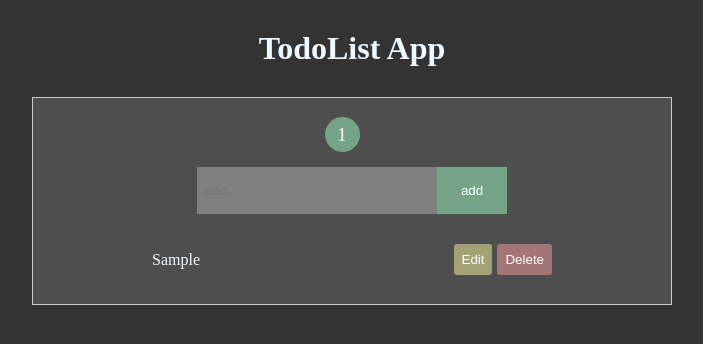
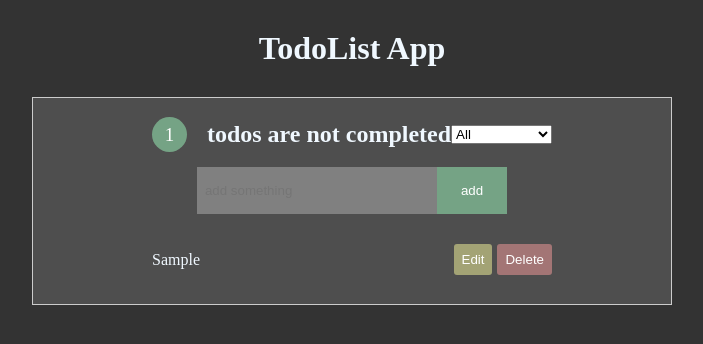
Before and after one commit to salarGholami/TodoList, a React (Create React App) app: page / in a window 1280 px wide. Both pictures are taken after typing "Sample" into the empty fields and a click on the button "add". Shown: the top 344 px of the page, without its empty margins (288-991 px from the left). Built offline with nearby package versions, Linux system fonts and the light colour scheme.

Commit message:
add select option to program

```diff
--- a/src/App.css
+++ b/src/App.css
@@ -114,13 +114,11 @@ button:hover {
 header {
   display: flex;
   align-items: center;
-  /* justify-content: center; */
   margin-bottom: 15px;
 }
 
 header span {
   margin-right: 20px;
-  /* display: inline-block; */
   width: 35px;
   height: 35px;
   font-size: 19px;
--- a/src/components/Navbar.jsx
+++ b/src/components/Navbar.jsx
@@ -1,8 +1,22 @@
-const Navbar = ({ unCompletedTodo }) => {
+import { useState } from "react";
+
+const Navbar = ({ unCompletedTodo, filterTodos }) => {
+  const [status, setStatus] = useState("All");
+
+  const changeHandler = (e) => {
+    setStatus(e.target.value);
+    filterTodos(e.target.value);
+  };
+
   if (!unCompletedTodo) return <h2>set your tody todos !</h2>;
   return (
     <header>
-      <span>{unCompletedTodo}</span>
+      <span>{unCompletedTodo}</span> <h2>todos are not completed</h2>
+      <select onChange={changeHandler} value={status}>
+        <option value="All">All</option>
+        <option value="Completed">Completed</option>
+        <option value="unCompleted">unCompleled</option>
+      </select>
     </header>
   );
 };
--- a/src/components/TodoApp.jsx
+++ b/src/components/TodoApp.jsx
@@ -5,6 +5,7 @@ import Navbar from "./Navbar";
 
 const TodoApp = () => {
   const [todos, setTodos] = useState([]);
+  const [filteredTodos, setFilteredTodos] = useState([]);
 
   const addTodo = (input) => {
     const newTodo = {
@@ -41,9 +42,22 @@ const TodoApp = () => {
     setTodos(updateTodos);
   };
 
+  const filterTodos = (status) => {
+    switch (status) {
+      case "Completed":
+        return setFilteredTodos(todos.filter((t) => t.isCompleted));
+      case "unCompleted":
+        return setFilteredTodos(todos.filter((t) => !t.isCompleted));
+      default:
+        setFilteredTodos(todos);
+    }
+  };
   return (
     <div className="container">
-      <Navbar unCompletedTodo={todos.filter((t) => !t.isCompleted).length} />
+      <Navbar
+        unCompletedTodo={todos.filter((t) => !t.isCompleted).length}
+        filterTodos={filterTodos}
+      />
       <TodoForm submitTodo={addTodo} />
       <TodoList
         todos={todos}
--- a/src/components/TodoForm.jsx
+++ b/src/components/TodoForm.jsx
@@ -30,7 +30,7 @@ const TodoForm = (props) => {
           type="text"
           value={input}
           onChange={changeHandler}
-          placeholder={props.edit ? "update" : "add"}
+          placeholder={props.edit ? "update" : "add something"}
           ref={inputRef}
         />
         <button className={props.edit ? "updatetodo" : "addtodo"} type="submit">
```
